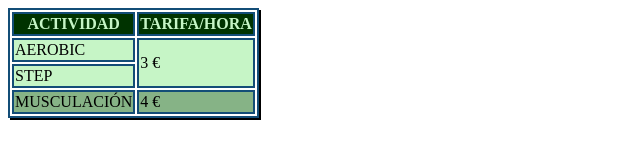
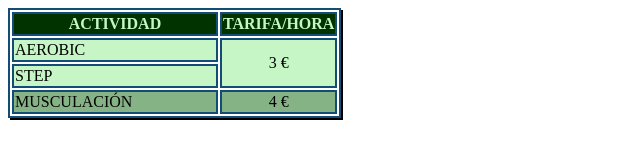
Before and after one commit to joelromero2911/C5_UD29, a plain HTML site: page ex2/instalaciones.html in a window 1280 px wide. Shown: the whole page, without its empty margins (0-640 px from the left). Drawn offline with Linux system fonts and the light colour scheme.

Commit message:
little correction

```diff
--- a/ex1/css/style.css
+++ b/ex1/css/style.css
@@ -7,6 +7,7 @@ table{
 th{
     color: rgb(198, 245, 198);
     background-color: rgb(0, 51, 0);
+    text-align: center;
 }
 tr:nth-child(even) {
     background: rgb(198, 245, 198);
--- a/ex2/css/style.css
+++ b/ex2/css/style.css
@@ -7,6 +7,7 @@ table{
 th{
     color: rgb(198, 245, 198);
     background-color: rgb(0, 51, 0);
+    text-align: center;
 }
 tr{
     background: rgb(198, 245, 198);
@@ -14,3 +15,9 @@ tr{
 tr:nth-child(4) {
     background: rgb(134, 179, 134);
 }
+td:nth-child(1){
+    width: 200px;
+}
+td:nth-child(2){
+    text-align: center;
+}
```
